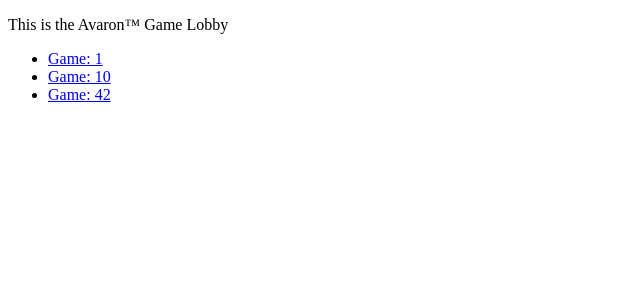
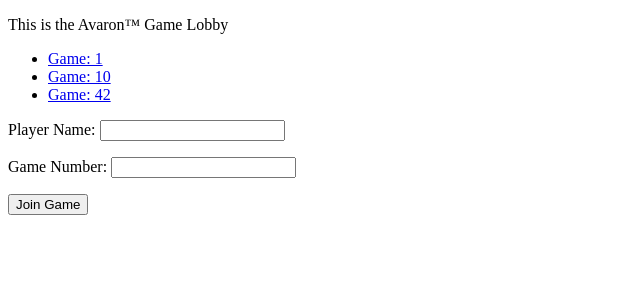
Before and after one commit to nick-xie/avaron, a Django app: page /avaron/ in a window 1280 px wide. Shown: the top 300 px of the page, without its empty margins (0-640 px from the left). Run offline with Django 3.2, Linux system fonts and the light colour scheme; data comes from the database, SQL or seed files in the repository; both versions use the stored data as it was after the commit.

Commit message:
Added redirects

```diff
--- a/avaron/templates/avaron/index.html
+++ b/avaron/templates/avaron/index.html
@@ -14,6 +14,14 @@
 	{% else %}
     <p>No games exist.</p>
 {% endif %}
-
+<form action = "" method="post">
+{% csrf_token %}
+<table>
+{{ form }}
+</table>
+Player Name: <input id="player_name" type="text" name="player_field"><p>
+Game Number: <input id="game_num" type="text" name="game_field"><p>
+<input type="submit" value="Join Game">
+</form>
 </body>
 </html>
--- a/avaron/urls.py
+++ b/avaron/urls.py
@@ -4,6 +4,8 @@ from . import views
 from .models import Game
 
 urlpatterns = [
-    url(r'^$', views.index, name='index'),
-    url(r'^(?P<game_room_num>[0-9]+)/$', views.game_room, name='game_room'),
+    url(r'^$', views.index),
+    url(r'^(?P<game_room_num>[0-9]+)/$', views.game_room), #Actual game room, directed from game being made
+    url(r'^game/(?P<game_num>[0-9]+)/$', views.make_game), #Makes game, directed from make_player
+    url(r'^(?P<player_name>[\w\-]+)/(?P<game_num>[0-9]+)/$', views.make_player), #Makes player, directs to make_game
 ]
--- a/avaron/views.py
+++ b/avaron/views.py
@@ -5,8 +5,8 @@ from django.template import loader
 from .models import Game, Player
 from django.utils import timezone
 from django.urls import reverse
+from .forms import PlayerForm
 
-from .forms import NameForm
 
 def index(request):
     latest_game_list = Game.objects.order_by('-pub_date')[:5]
@@ -19,6 +19,20 @@ def index(request):
 def game_room(request, game_room_num):
 	return HttpResponse("You're in the room for game %s" % game_room_num)
 
+def make_player(request, player_name, game_num):
+	if request.method=='POST':
+		form = PlayerForm(request.POST)
+		if form.is_valid():
+			p=Game.objects.create(game=game_num,name=player_name,role=0)
+			p.save()
+	else:
+		form = PlayerForm()
+	return HttpResponseRedirect('/avaron/game/%s' % game_num) #Redirects to make game
+def make_game(request, game_num):
+	g=Game.objects.create(room_num=int(game_num),pub_date=timezone.now())
+	g.save()
+	return HttpResponseRedirect('/avaron/%s/' % game_num) #Redirects to game room
+
 # def make_player(request, name):
 # 	g=Game.objects.create(room_num=3,pub_date=timezone.now())
 # 	new_player=Player.objects.create(name="Tim",game=g,role=1)
```
Also changed, not shown: avaron/forms.py (+10 -2 lines), db.sqlite3, 5 other files.
